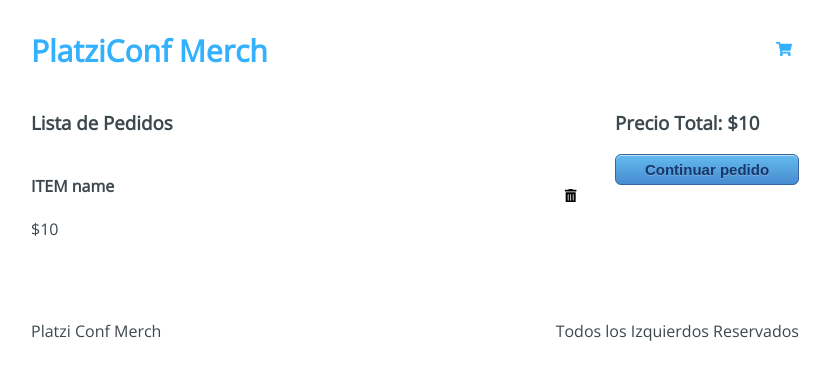
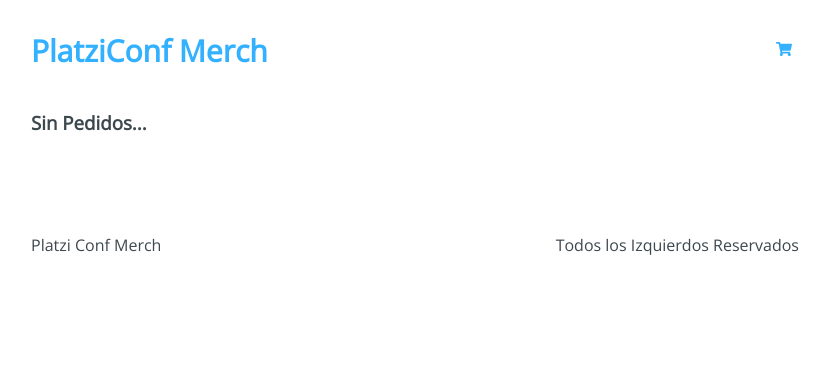
Before and after one commit to amaneiro7/icommerce-store, a React (Vite) app: page /checkout in a window 1280 px wide. Shown: the top 380 px of the page, without its empty margins (225-1055 px from the left). Built offline with nearby package versions, Linux system fonts and the light colour scheme.

Commit message:
logica del checkout

```diff
--- a/src/Hook/useInitialState.js
+++ b/src/Hook/useInitialState.js
@@ -13,7 +13,7 @@
   const removeFromCart = payload => {
     setState({
       ...state,
-      cart: [state.cart.filter(items => items.id !== payload.id)]
+      cart: [...state.cart.filter(items => items.id !== payload.id)]
     })
   }
   return {
--- /dev/null
+++ b/src/Hook/useKeyGenerator.js
@@ -0,0 +1 @@
+export const useKeyGenerator = () => Math.floor(Math.random() * 123) + 1
--- a/src/Pages/Checkout/Checkout.css
+++ b/src/Pages/Checkout/Checkout.css
@@ -20,7 +20,12 @@
   background-color: transparent;
   border: none;
   outline: none;
+  cursor: pointer;
 }
+.Checkout-item button:hover svg {
+  color: red;
+}
+
 .Checkout-element {
   display: flex;
   justify-content: space-between;
--- /dev/null
+++ b/src/Pages/Checkout/CheckoutList.jsx
@@ -0,0 +1,21 @@
+import React from 'react'
+import { FaTrashAlt } from 'react-icons/fa'
+
+function CheckoutList ({ item, handleRemove }) {
+  return (
+    <div className='Checkout-item'>
+      <div className='Checkout-element'>
+        <h4>{item.title}</h4>
+        <span>${item.price}</span>
+      </div>
+      <button
+        type='button'
+        onClick={handleRemove(item)}
+      >
+        <FaTrashAlt />
+      </button>
+    </div>
+  )
+}
+
+export default CheckoutList
--- a/src/Pages/Checkout/index.jsx
+++ b/src/Pages/Checkout/index.jsx
@@ -1,29 +1,43 @@
-import { FaTrashAlt } from 'react-icons/fa'
 import './Checkout.css'
 import { Link } from 'react-router-dom'
+import { useContext } from 'react'
+import { AppContext } from '@/context'
+import CheckoutList from './CheckoutList'
 
 function Checkout () {
+  const { cart, removeFromCart } = useContext(AppContext)
+
+  const handleRemove = product => () => {
+    removeFromCart(product)
+  }
+
+  const handleSumTotal = () => {
+    let total = 0
+    cart.forEach(item => {
+      total += item.price || 0
+    })
+    return total
+  }
+
   return (
     <div className='Checkout'>
       <div className='Checkout-content'>
-        <h3>Lista de Pedidos</h3>
-        <div className='Checkout-item'>
-          <div className='CHeckout-element'>
-            <h4>ITEM name</h4>
-            <span>$10</span>
-          </div>
-        <button type='button'><FaTrashAlt/></button>
-        </div>
+        <h3>{cart.length ? 'Lista de Pedidos' : 'Sin Pedidos...'}</h3>
+        {cart.map(item =>
+          <CheckoutList
+            key={item.id}
+            item={item}
+            handleRemove={handleRemove}
+          />)}
       </div>
       <div className='Checkout-sidebar'>
-        <h3>Precio Total: $10</h3>
-        <Link to='/checkout/information'>
-          <button type='button'>Continuar pedido</button>
-        </Link>
+        <h3>{cart.length ? `Precio Total: ${handleSumTotal()}` : null}</h3>
+        {cart.length
+          ? <Link to='/checkout/information'> <button type='button'>Continuar pedido</button></Link>
+          : null}
       </div>
     </div>
   )
 }
 
-
 export default Checkout
```
